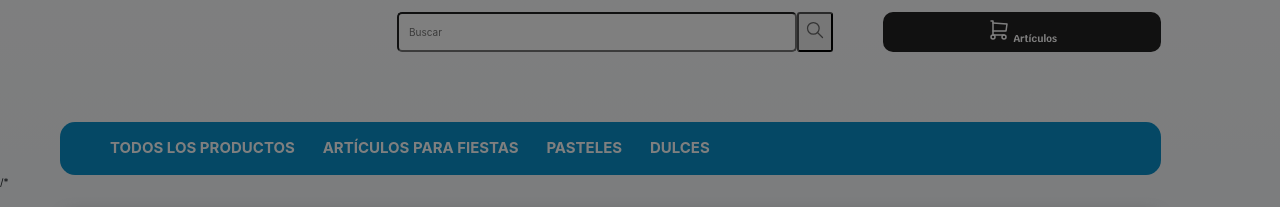
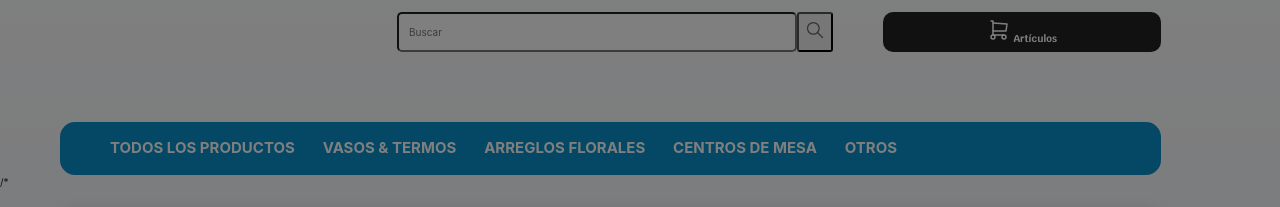
Before and after one commit to Claudia-Gutierrez-Diaz/FinalNegocios1, a plain HTML site: page index.html in a window 1280 px wide. Shown: the part 83-290 px from the top of the page. Drawn offline with nearby package versions, Linux system fonts and the light colour scheme.

Commit message:
Update index.html

```diff
--- a/index.html
+++ b/index.html
@@ -133,10 +133,11 @@
     <nav>
 
         <div class="div-nav">
-            <a href="catalogo.html">Todos los productos</a>
-            <a href="#">Artículos para fiestas</a>
-            <a href="#">Pasteles</a>
-            <a href="#">Dulces</a>
+            <a href="productos.html">Todos los productos</a>
+            <a href="Vasos & Termos.html">Vasos & Termos</a>
+            <a href="Arreglos Florales.html">Arreglos Florales</a>
+            <a href="Centros de mesa.html">Centros de mesa</a>
+            <a href="Otros.hmtl">Otros</a>
         </div>
     </nav>
 
```
